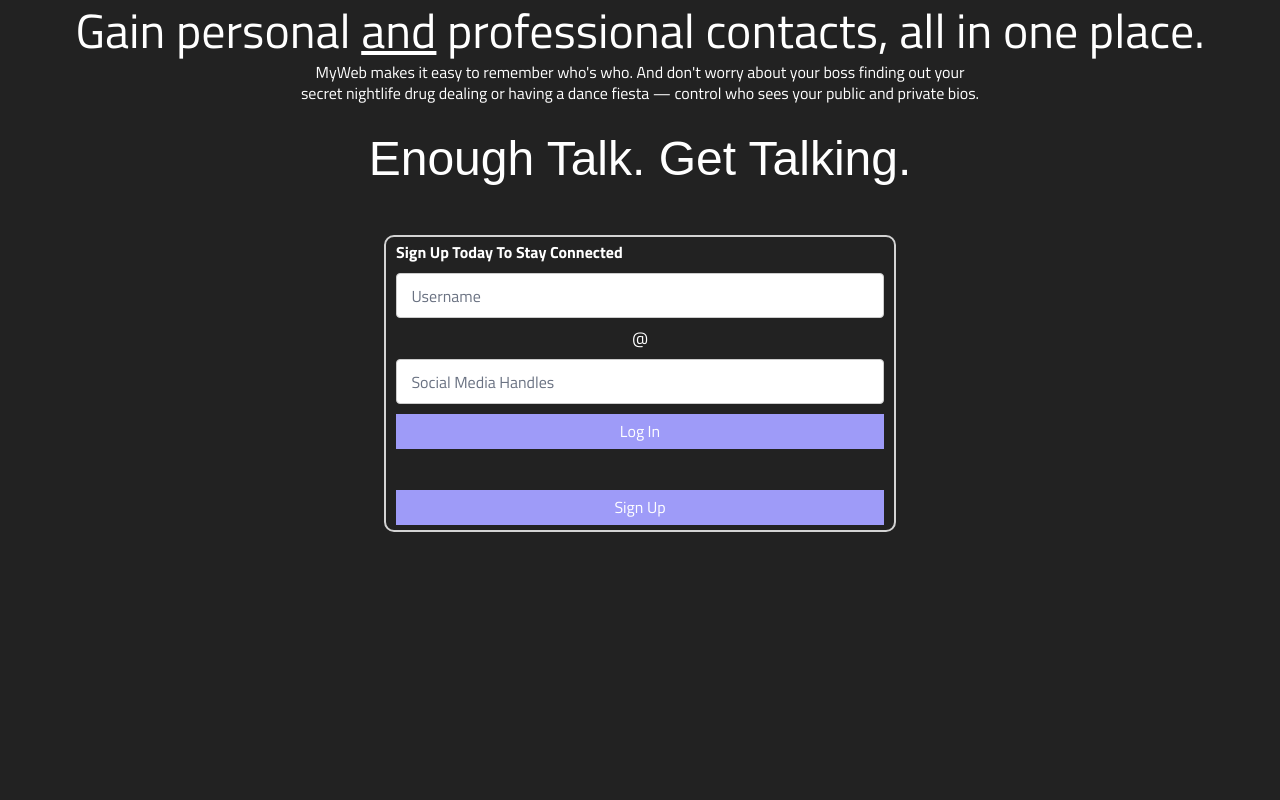
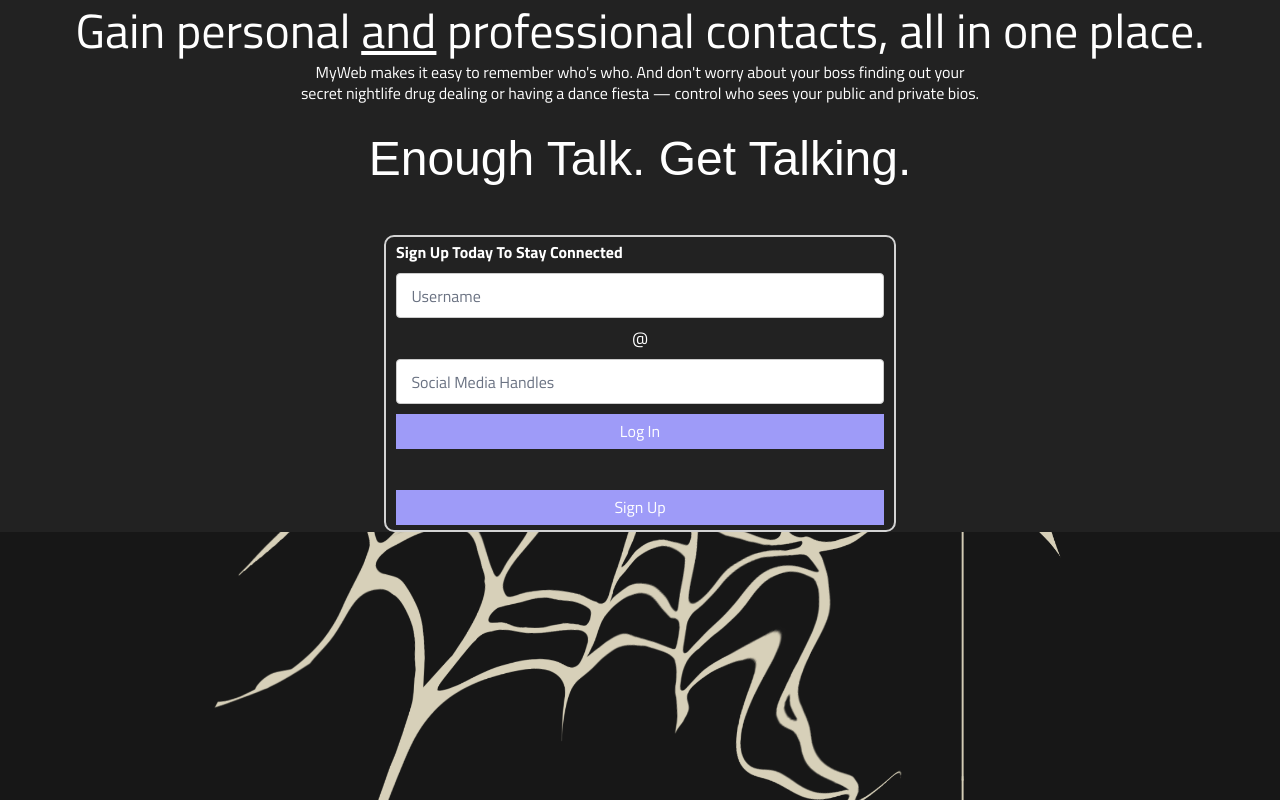
Before and after one commit to ethan-gonzalez14/hacknight, a SvelteKit app in the folder web/: page / in a window 1280 px wide. Built offline with nearby package versions, Linux system fonts and the light colour scheme; no server answers; a web font is replaced by a local one.

Commit message:
Add bg img to page

```diff
--- a/web/src/routes/+page.svelte
+++ b/web/src/routes/+page.svelte
@@ -237,6 +237,9 @@
             </p>
         </div>
     </div>
+
+    <div id="background"></div>
+
 </div>
 
 {/if}
@@ -270,6 +273,14 @@
 		margin: 0;
 	}
 
+    #background {
+        background-image: url('/background.png');
+        background-size: cover;
+        background-position: center;
+        width: 100vw;
+        height: 100vh;
+    }
+
 	.login-container {
 		width: 40%;
 
```
Also changed, not shown: web/static/background.png (renamed from web/src/lib/background.png), web/static/logo.png (renamed from web/src/lib/logo.png).
